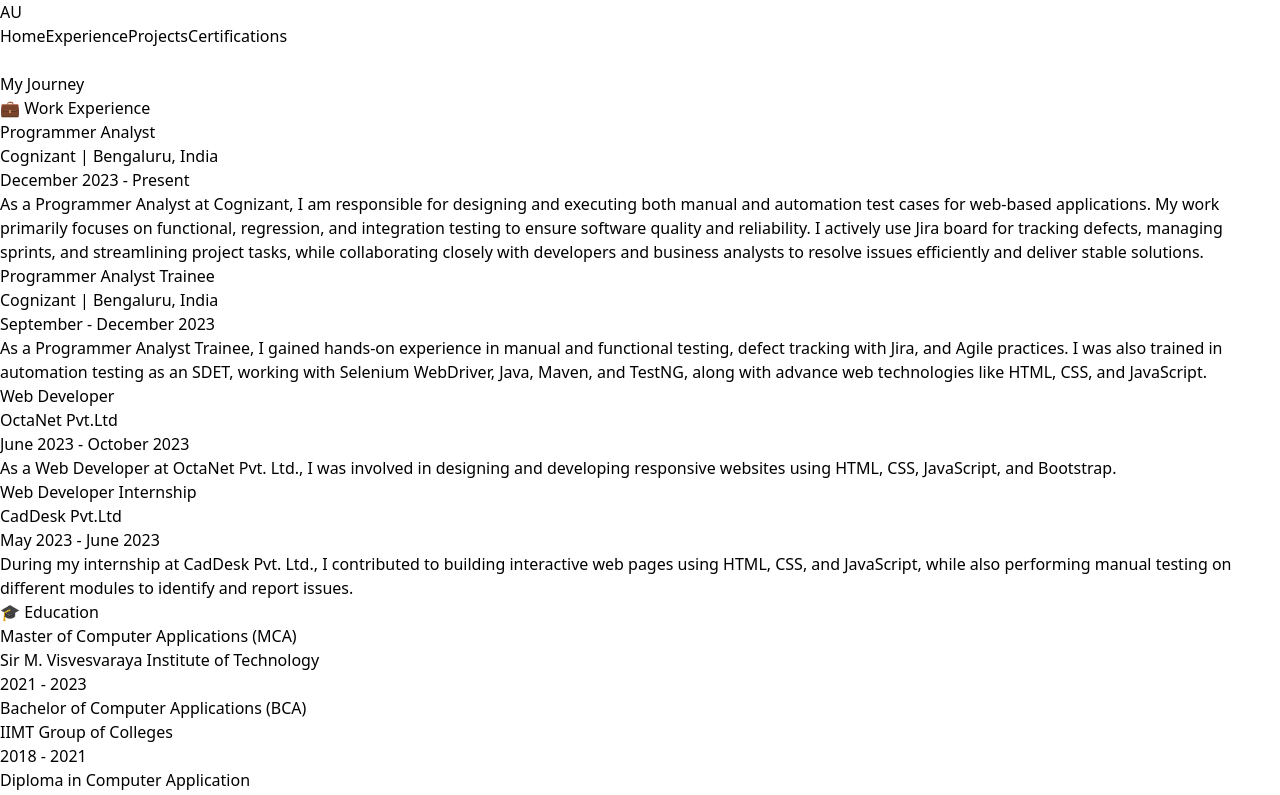
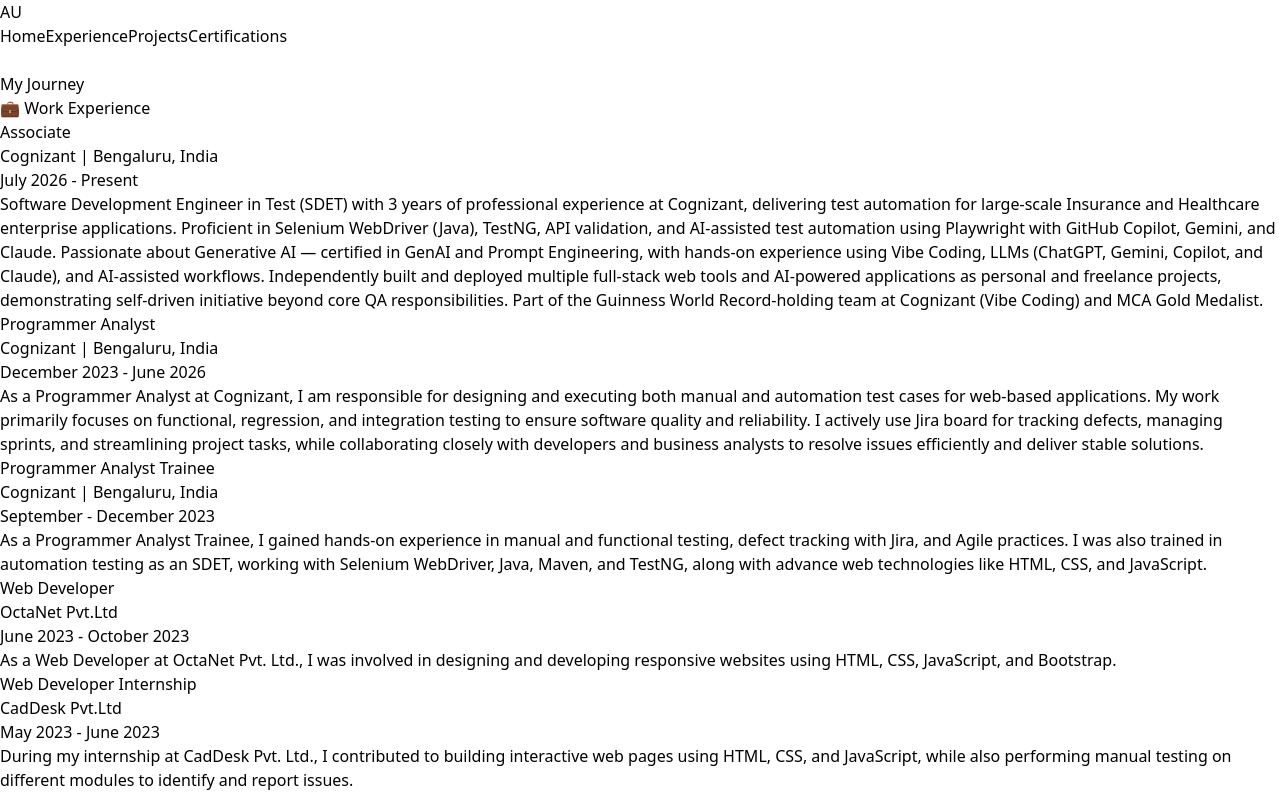
Before and after one commit to Abhinav-utkarsh/Abhinav_utkarsh_portfolio_2026, a React (Vite) app: page /experience in a window 1280 px wide. Shown: the top 795 px of the page. Built offline with nearby package versions, Linux system fonts and the light colour scheme.

Commit message:
Update Experience.jsx

```diff
--- a/src/pages/Experience.jsx
+++ b/src/pages/Experience.jsx
@@ -2,29 +2,36 @@
 import PageTransition from '../components/PageTransition';
 
 const workExperience = [
+    {
+    id: 1,
+    role: "Associate",
+    company: "Cognizant | Bengaluru, India",
+    period: "July 2026 - Present",
+    description: "Software Development Engineer in Test (SDET) with 3 years of professional experience at Cognizant, delivering test automation for large-scale Insurance and Healthcare enterprise applications. Proficient in Selenium WebDriver (Java), TestNG, API validation, and AI-assisted test automation using Playwright with GitHub Copilot, Gemini, and Claude. Passionate about Generative AI — certified in GenAI and Prompt Engineering, with hands-on experience using Vibe Coding, LLMs (ChatGPT, Gemini, Copilot, and Claude), and AI-assisted workflows. Independently built and deployed multiple full-stack web tools and AI-powered applications as personal and freelance projects, demonstrating self-driven initiative beyond core QA responsibilities. Part of the Guinness World Record-holding team at Cognizant (Vibe Coding) and MCA Gold Medalist."
+  },
   {
-    id: 1,
+    id: 2,
     role: "Programmer Analyst",
     company: "Cognizant | Bengaluru, India",
-    period: "December 2023 - Present",
+    period: "December 2023 - June 2026",
     description: "As a Programmer Analyst at Cognizant, I am responsible for designing and executing both manual and automation test cases for web-based applications. My work primarily focuses on functional, regression, and integration testing to ensure software quality and reliability. I actively use Jira board for tracking defects, managing sprints, and streamlining project tasks, while collaborating closely with developers and business analysts to resolve issues efficiently and deliver stable solutions."
   },
   {
-    id: 2,
+    id: 3,
     role: "Programmer Analyst Trainee",
     company: "Cognizant | Bengaluru, India",
     period: "September - December 2023",
     description: "As a Programmer Analyst Trainee, I gained hands-on experience in manual and functional testing, defect tracking with Jira, and Agile practices. I was also trained in automation testing as an SDET, working with Selenium WebDriver, Java, Maven, and TestNG, along with advance web technologies like HTML, CSS, and JavaScript."
   },
   {
-    id: 3,
+    id: 4,
     role: "Web Developer",
     company: "OctaNet Pvt.Ltd",
     period: "June 2023 - October 2023",
     description: "As a Web Developer at OctaNet Pvt. Ltd., I was involved in designing and developing responsive websites using HTML, CSS, JavaScript, and Bootstrap."
   },
   {
-    id: 4,
+    id: 5,
     role: "Web Developer Internship",
     company: "CadDesk Pvt.Ltd",
     period: "May 2023 - June 2023",
```
